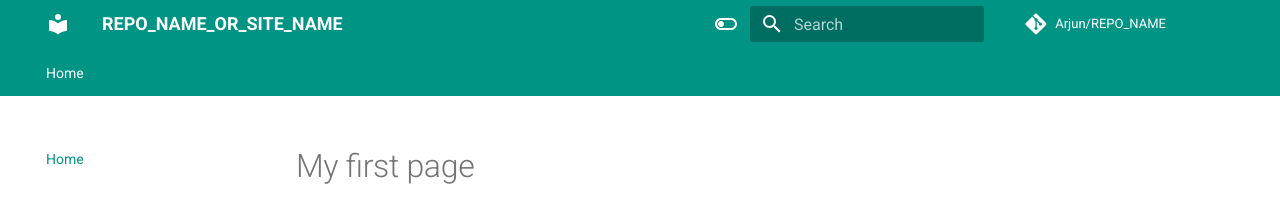
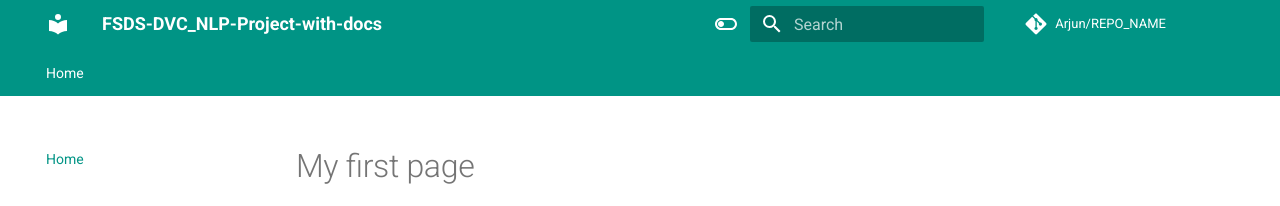
Before and after one commit to Arju-cmd/FSDS-DVC_NLP-Project-with-docs, an MkDocs documentation site: the page built from docs/index.md, in a window 1280 px wide. Shown: the top 206 px of the page. Built offline with MkDocs 1.6.1 and Material for MkDocs 9.7.7, drawn with Linux system fonts in a browser that asks for light colours; comment, search, counter and statistics services are not loaded.

Commit message:
Repo name added

```diff
--- a/mkdocs.yml
+++ b/mkdocs.yml
@@ -1,5 +1,5 @@
 # Project information
-site_name: REPO_NAME_OR_SITE_NAME
+site_name: FSDS-DVC_NLP-Project-with-docs
 # defeine TOC or order of website-
 nav:
   - Home: index.md
```
